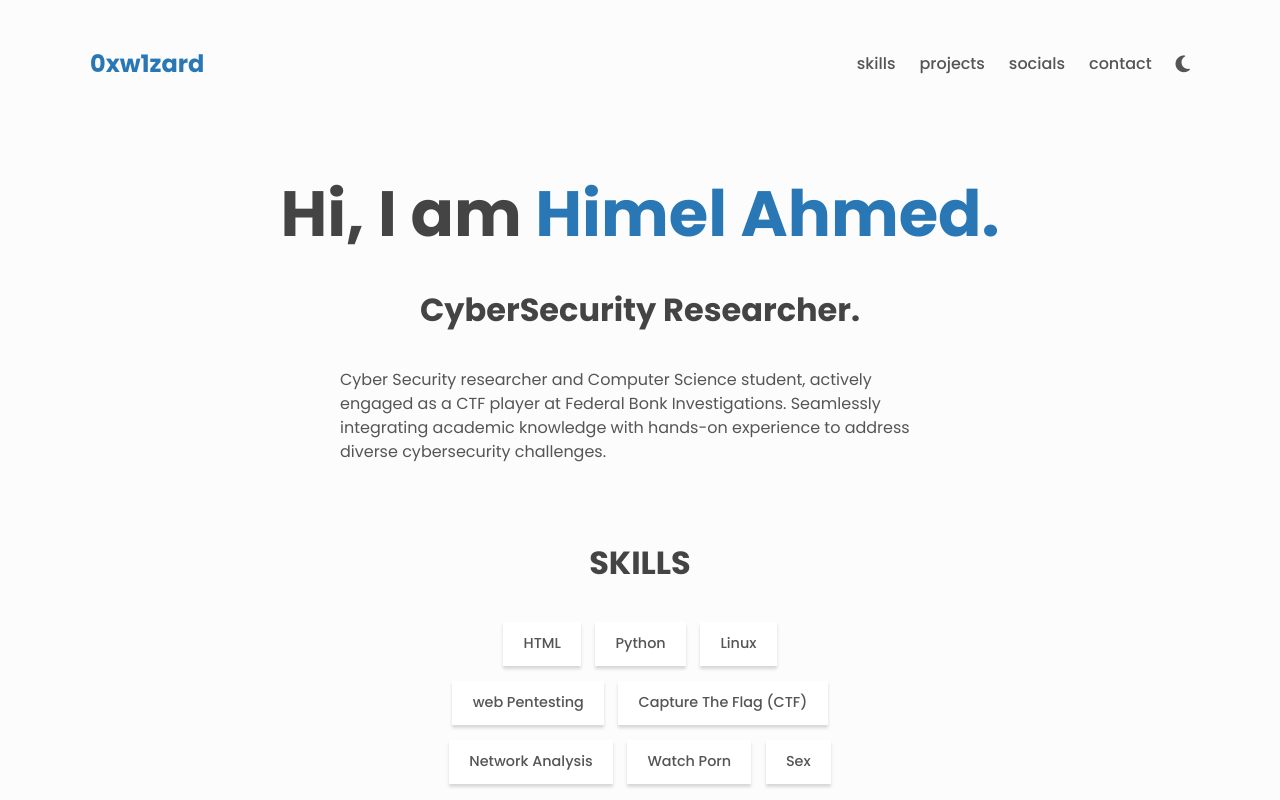
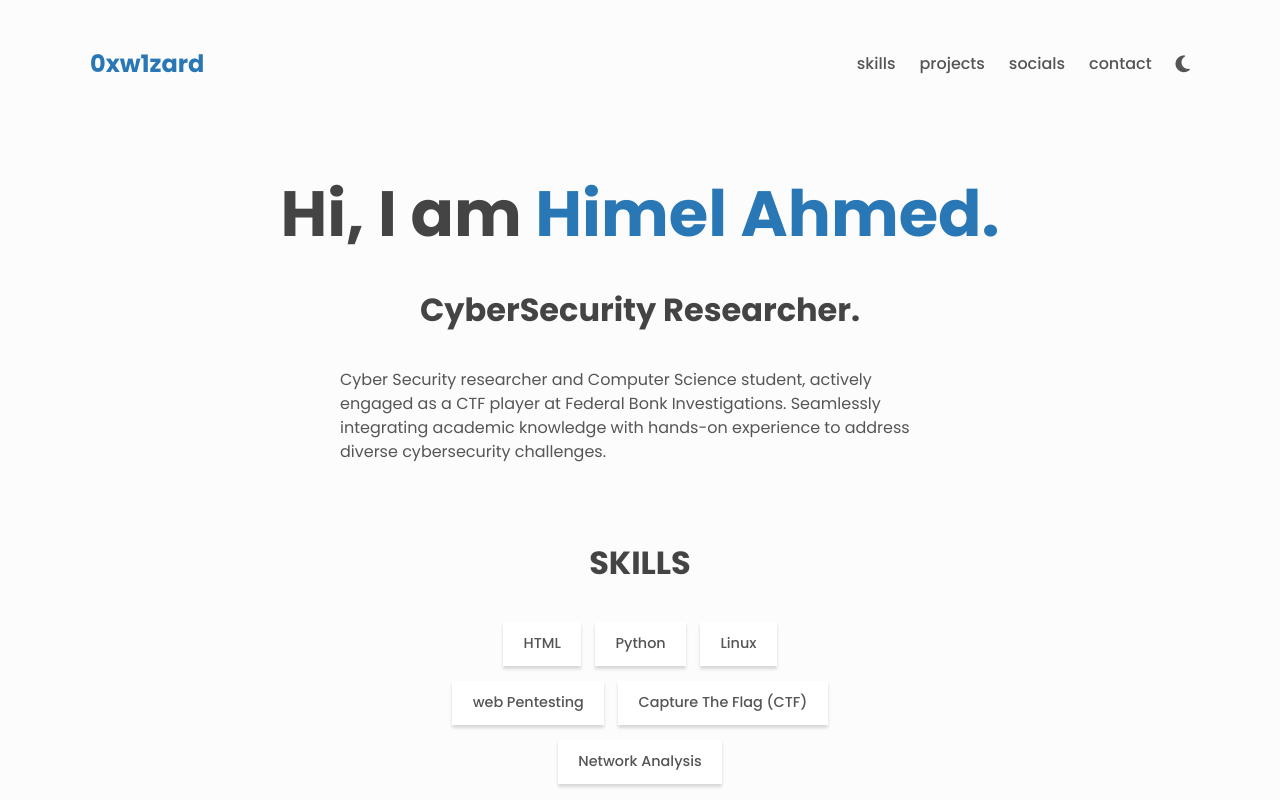
Before and after one commit to 0xW1zard/0xw1zard.github.io, a plain HTML site: page index.html in a window 1280 px wide. Shown: the top 800 px of the page. Drawn offline with Linux system fonts and the light colour scheme.

Commit message:
Update index.html

```diff
--- a/index.html
+++ b/index.html
@@ -77,8 +77,7 @@
           <li class="skills__list-item btn btn--plain">web Pentesting</li>
           <li class="skills__list-item btn btn--plain">Capture The Flag (CTF)</li>
           <li class="skills__list-item btn btn--plain">Network Analysis</li>
-          <li class="skills__list-item btn btn--plain">Watch Porn</li>
-          <li class="skills__list-item btn btn--plain">Sex</li>
+
         </ul>
       </section>
 
```
